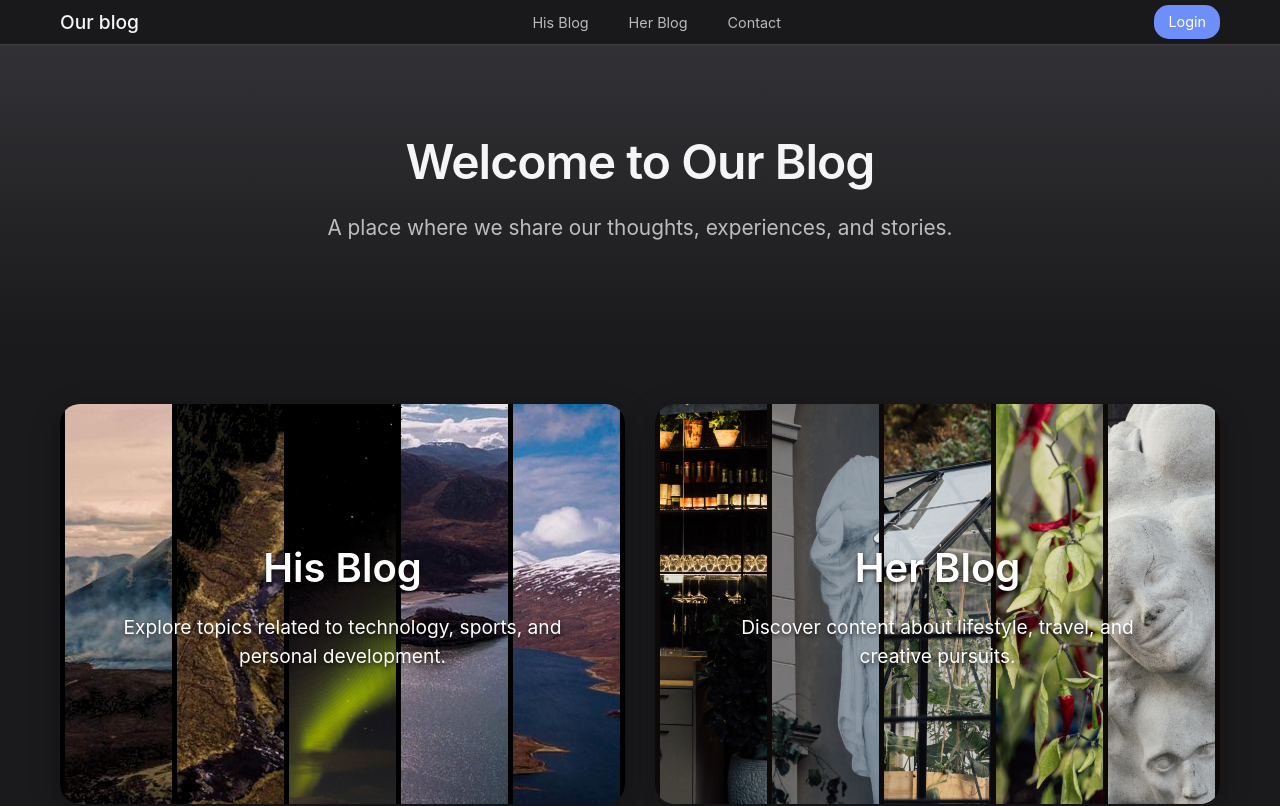
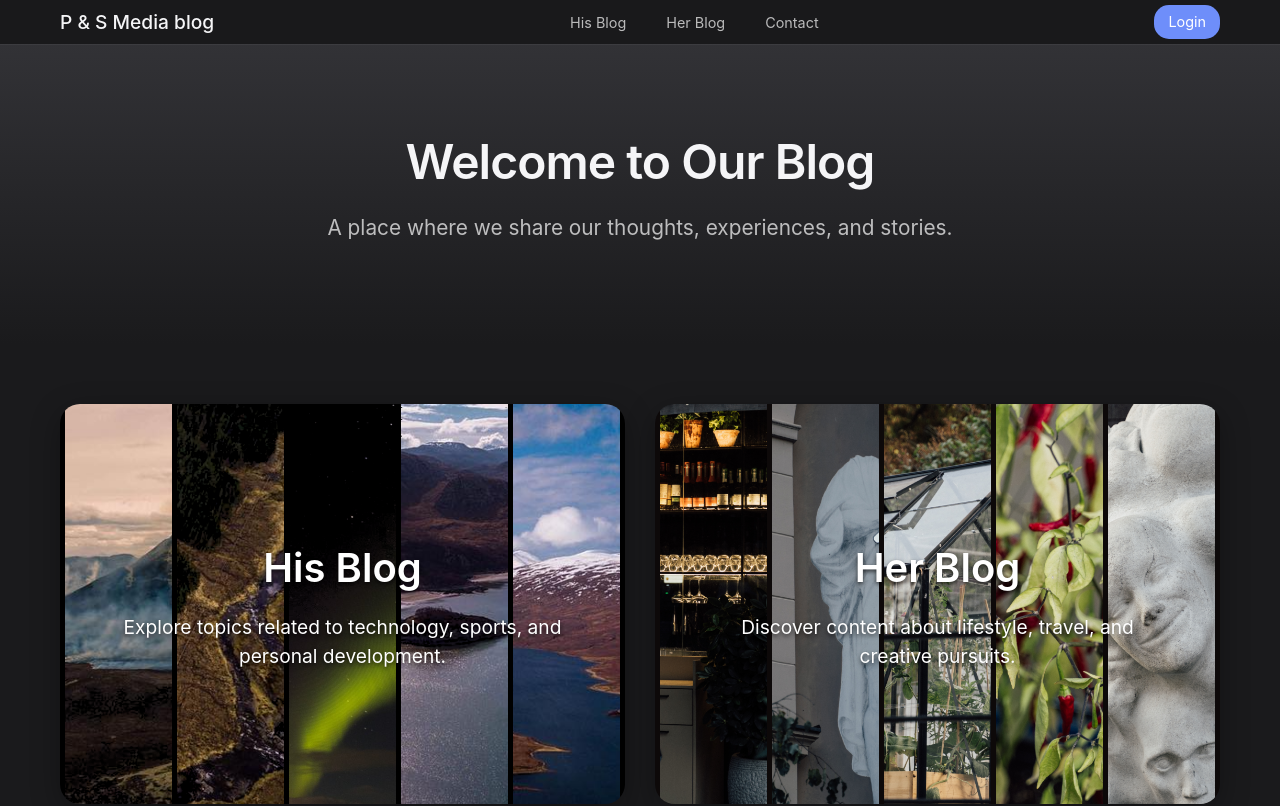
Before and after one commit to PaulSpudys/myblog-app, a React (Create React App) app: page / in a window 1280 px wide. Shown: the top 806 px of the page. Built offline with nearby package versions, Linux system fonts and the light colour scheme; no server answers.

Commit message:
fix contact

```diff
--- a/src/components/Navbar.js
+++ b/src/components/Navbar.js
@@ -36,7 +36,7 @@ function Navbar() {
     <nav className={`navbar ${scrolled ? 'scrolled' : ''}`}>
       <div className="navbar-container">
         <Link to="/" className="navbar-logo">
-          Our blog
+          P & S Media blog
         </Link>
 
         {/* Mobile Menu Button */}
```
